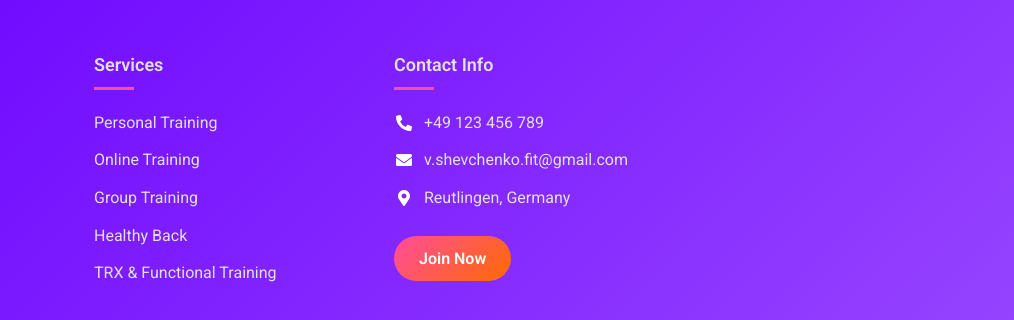
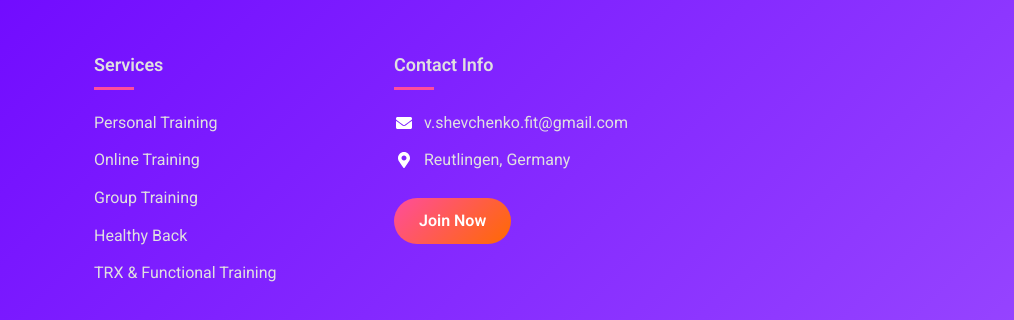
Before and after one commit to Bmqq/viktoria-fit, a plain HTML site: page index.html in a window 1280 px wide. Shown: the part 3580-3900 px from the top of the page, 266-1280 px from the left. Drawn offline with nearby package versions, Linux system fonts and the light colour scheme; a web font is replaced by a local one.

Commit message:
Update index.html

```diff
--- a/index.html
+++ b/index.html
@@ -268,7 +268,6 @@
           <div class="footer-contact">
             <h3 data-translate="footer-contact">Contact Info</h3>
             <ul>
-              <li><i class="contact-icon phone"></i> <a href="tel:+49123456789">+49 123 456 789</a></li>
               <li><i class="contact-icon email"></i> <a href="mailto:info@viktoriasport.com">v.shevchenko.fit@gmail.com</a></li>
               <li><i class="contact-icon location"></i><address>Reutlingen, Germany</address></li>
             </ul>
```
